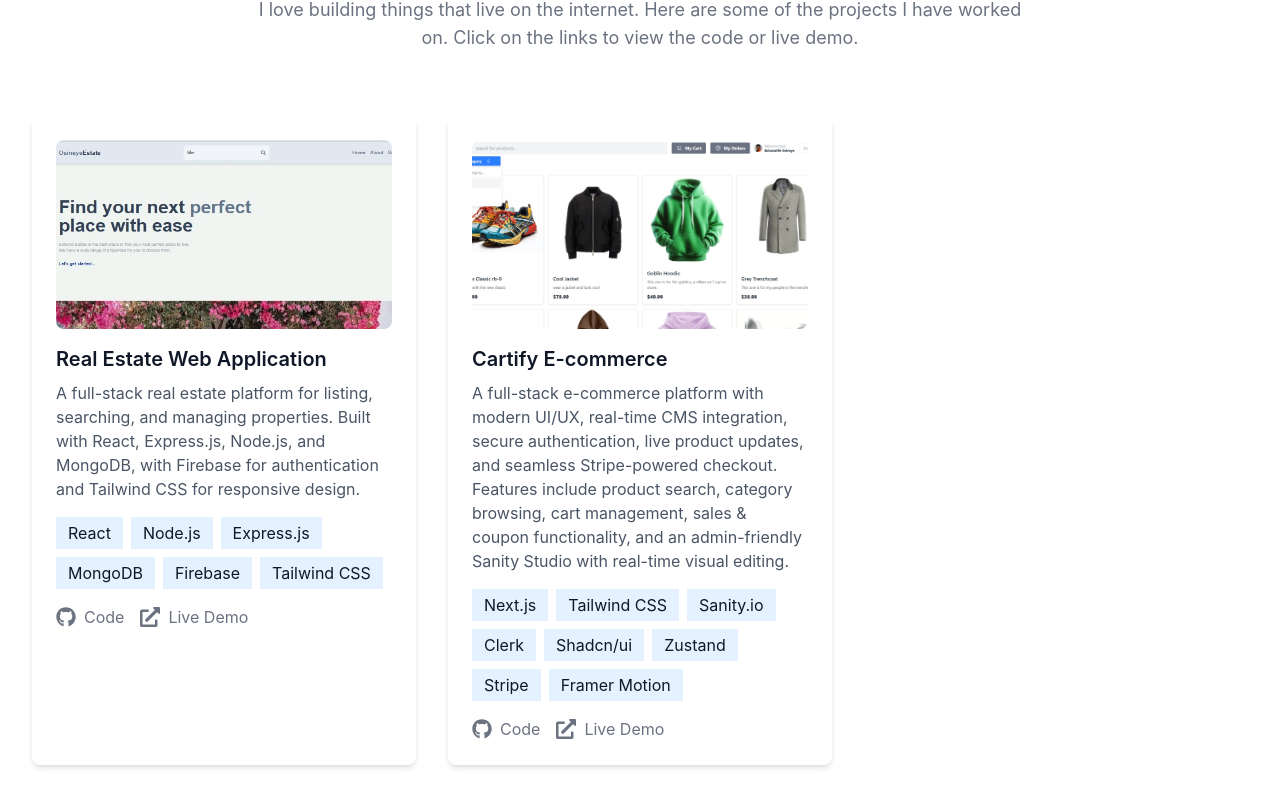
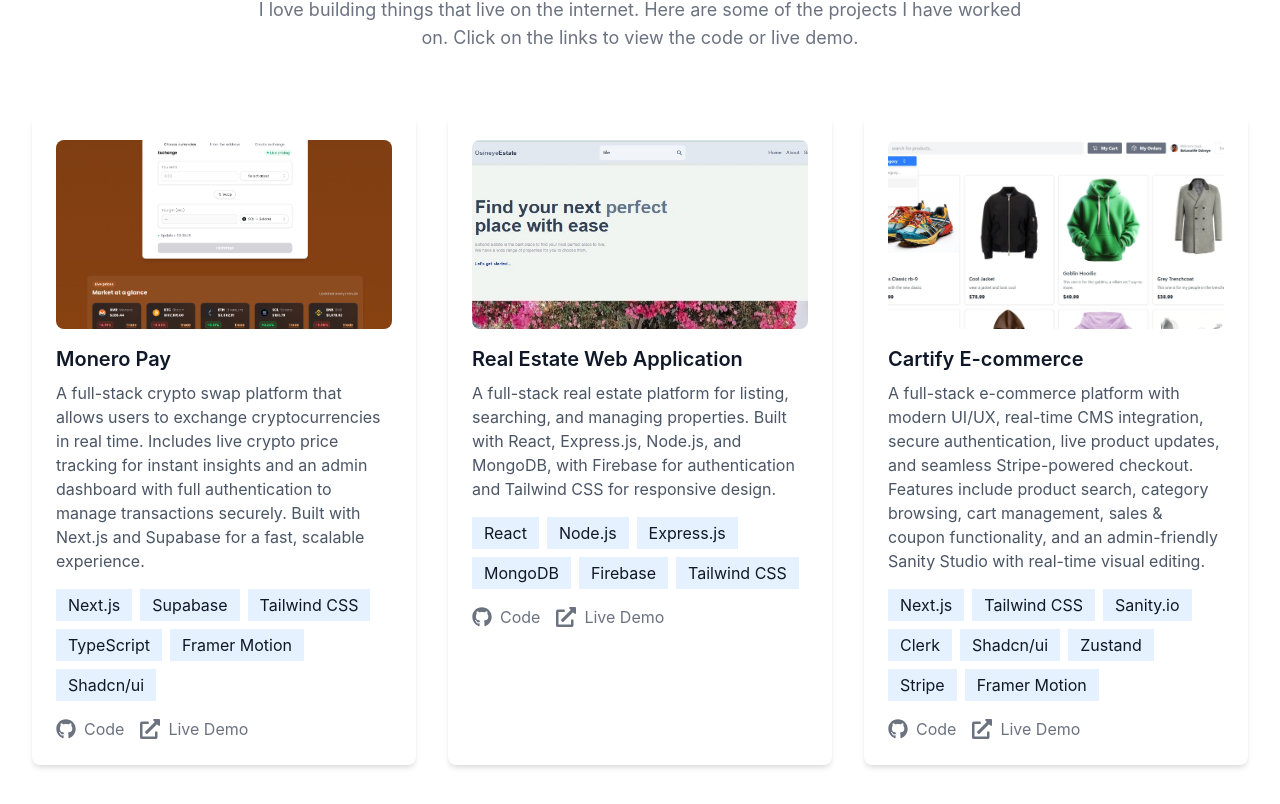
Before and after one commit to heistifeh/tifefolio, a Next.js app: page /projects in a window 1280 px wide. Shown: the part 236-1040 px from the top of the page. Built offline with nearby package versions, Linux system fonts and the light colour scheme.

Commit message:
added monero

```diff
--- a/src/app/contents/projects.ts
+++ b/src/app/contents/projects.ts
@@ -1,6 +1,22 @@
 import { Projects } from "@/types";
 
 export const projects: Projects[] = [
+  {
+    title: "Monero Pay",
+    description:
+      "A full-stack crypto swap platform that allows users to exchange cryptocurrencies in real time. Includes live crypto price tracking for instant insights and an admin dashboard with full authentication to manage transactions securely. Built with Next.js and Supabase for a fast, scalable experience.",
+    technologies: [
+      "Next.js",
+      "Supabase",
+      "Tailwind CSS",
+      "TypeScript",
+      "Framer Motion",
+      "Shadcn/ui",
+    ],
+    githubLink: "https://github.com/heistifeh/monero-pay", // Replace with your actual repo
+    demoLink: "https://monero-pay.net/", // Replace with your live link
+    image: "/projects/monero.png", // Replace with your actual image
+  },
   {
     title: "Real Estate Web Application",
     description:
@@ -31,27 +47,9 @@
       "Stripe",
       "Framer Motion",
     ],
-    githubLink: "https://github.com/heistifeh/next-ecommerce", // Update if different
-    demoLink: "https://next-ecommerce-eta-nine.vercel.app/", // Update if different
-    image: "/projects/cartify.jpg", // Update based on your assets
-  },
+    githubLink: "https://github.com/heistifeh/next-ecommerce",
+    demoLink: "https://next-ecommerce-eta-nine.vercel.app/",
+    image: "/projects/cartify.jpg",
+  }
 
-
-  // {
-  //   title: "Banking Website",
-  //   description:
-  //     "A responsive informational website for a digital bank, featuring sections for services, FAQs, customer onboarding, and contact. Designed to guide new users and support existing customers with a clean, user-friendly layout.",
-  //   technologies: ["HTML5", "CSS3", "JavaScript"],
-  //   githubLink: "https://github.com/heistifeh/Bankist-Website.git", // replace with actual repo
-  //   demoLink: "https://bankist-website-theta-five.vercel.app/", // replace with actual demo
-  //   image: "/projects/bank-website-project.jpg",
-  // },
-  // {
-  //   title: "Expense Tracker",
-  //   description: "A personal finance tracker to manage expenses and income.",
-  //   technologies: ["React", "Firebase"],
-  //   githubLink: "https://github.com",
-  //   demoLink: "https://demo.com",
-  //   image: "/projects/expense-tracker.webp",
-  // },
 ];
```
Also changed, not shown: public/projects/monero.png (added).
